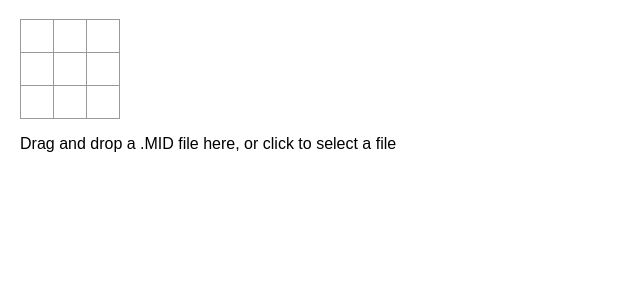
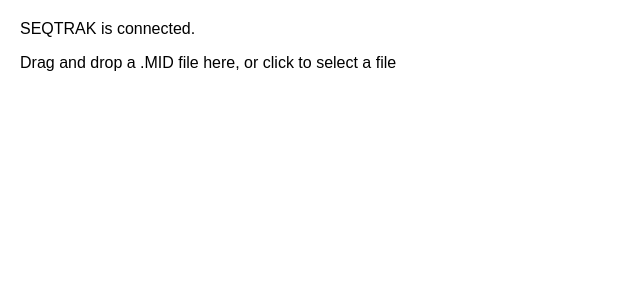
Before and after one commit to mak-ogw/react-test, a React (Create React App) app: page / in a window 1280 px wide. Shown: the top 300 px of the page, without its empty margins (0-640 px from the left). Built offline with nearby package versions, Linux system fonts and the light colour scheme.

Commit message:
add: MidiAPI

```diff
--- a/src/App.js
+++ b/src/App.js
@@ -1,58 +1,11 @@
 import { useState } from 'react';
 import { useCallback } from 'react';
 import { useDropzone } from 'react-dropzone';
+
+
+import { MidiIo } from './MidiIo.js';
+
 let midiParser  = require('midi-parser-js');
-
-function Square({value, onSquareClick}) {
-  return <button className="square" onClick={onSquareClick}>{value}</button>;
-}
-
-function Board() {
-  const [squares, setSquares] = useState(Array(9).fill(null));
-  const [isX, toggleIsX] = useState(true);
-  function isFinished( sq ) {
-    if( sq[0] != null && sq[0] === sq[1] && sq[1] === sq[2] ) return true;
-    if( sq[3] != null && sq[3] === sq[4] && sq[4] === sq[5] ) return true;
-    if( sq[6] != null && sq[6] === sq[7] && sq[7] === sq[8] ) return true;
-    if( sq[0] != null && sq[0] === sq[3] && sq[3] === sq[6] ) return true;
-    if( sq[1] != null && sq[1] === sq[4] && sq[4] === sq[7] ) return true;
-    if( sq[2] != null && sq[2] === sq[5] && sq[5] === sq[8] ) return true;
-    if( sq[0] != null && sq[0] === sq[4] && sq[4] === sq[8] ) return true;
-    if( sq[6] != null && sq[6] === sq[4] && sq[4] === sq[2] ) return true;
-    return false;
-  }
-  function handleClick(index){
-    if(squares[index] != null){return;}
-    const nextSquares = squares.slice();
-    nextSquares[index] = isX ? "X" : "O";
-    setSquares(nextSquares);
-    toggleIsX(!isX);
-    if( isFinished(nextSquares) ){
-      console.log("Finished!");
-      setSquares(Array(9).fill(null));
-    }
-  }
-  return (
-    <>
-      <div className="board-row">
-      <Square value={squares[0]} onSquareClick={()=>handleClick(0)}/>
-        <Square value={squares[1]} onSquareClick={()=>handleClick(1)}/>
-        <Square value={squares[2]} onSquareClick={()=>handleClick(2)}/>
-      </div>
-      <div className="board-row">
-        <Square value={squares[3]} onSquareClick={()=>handleClick(3)}/>
-        <Square value={squares[4]} onSquareClick={()=>handleClick(4)}/>
-        <Square value={squares[5]} onSquareClick={()=>handleClick(5)}/>
-      </div>
-      <div className="board-row">
-        <Square value={squares[6]} onSquareClick={()=>handleClick(6)}/>
-        <Square value={squares[7]} onSquareClick={()=>handleClick(7)}/>
-        <Square value={squares[8]} onSquareClick={()=>handleClick(8)}/>
-      </div>
-    </>
-  );
-}
-
 function FileDropArea(){
   const onDrop = useCallback((acceptedFiles) => {
     // console.log('acceptedFiles:', acceptedFiles);
@@ -98,10 +51,79 @@
 );
 }
 
+let receiveMidiInput = function(event)
+{
+  let receivedMessages = event.data;
+  if( receivedMessages.length <= 1 ) return;
+  console.log(receivedMessages[0]);
+};
+let midiIo = new MidiIo( receiveMidiInput );
+function SyncStatusArea(){
+  return (
+    <>
+    {
+      ( midiIo.openInputPortNumber === -1 ) ? <p>Please connect your SEQTRAK via USB cable.</p>
+      : <p>SEQTRAK is connected.</p>
+    }
+    </>
+  )
+}
+
+// function Square({value, onSquareClick}) {
+//   return <button className="square" onClick={onSquareClick}>{value}</button>;
+// }
+
+// function Board() {
+//   const [squares, setSquares] = useState(Array(9).fill(null));
+//   const [isX, toggleIsX] = useState(true);
+//   function isFinished( sq ) {
+//     if( sq[0] != null && sq[0] === sq[1] && sq[1] === sq[2] ) return true;
+//     if( sq[3] != null && sq[3] === sq[4] && sq[4] === sq[5] ) return true;
+//     if( sq[6] != null && sq[6] === sq[7] && sq[7] === sq[8] ) return true;
+//     if( sq[0] != null && sq[0] === sq[3] && sq[3] === sq[6] ) return true;
+//     if( sq[1] != null && sq[1] === sq[4] && sq[4] === sq[7] ) return true;
+//     if( sq[2] != null && sq[2] === sq[5] && sq[5] === sq[8] ) return true;
+//     if( sq[0] != null && sq[0] === sq[4] && sq[4] === sq[8] ) return true;
+//     if( sq[6] != null && sq[6] === sq[4] && sq[4] === sq[2] ) return true;
+//     return false;
+//   }
+//   function handleClick(index){
+//     if(squares[index] != null){return;}
+//     const nextSquares = squares.slice();
+//     nextSquares[index] = isX ? "X" : "O";
+//     setSquares(nextSquares);
+//     toggleIsX(!isX);
+//     if( isFinished(nextSquares) ){
+//       console.log("Finished!");
+//       setSquares(Array(9).fill(null));
+//     }
+//   }
+//   return (
+//     <>
+//       <div className="board-row">
+//       <Square value={squares[0]} onSquareClick={()=>handleClick(0)}/>
+//         <Square value={squares[1]} onSquareClick={()=>handleClick(1)}/>
+//         <Square value={squares[2]} onSquareClick={()=>handleClick(2)}/>
+//       </div>
+//       <div className="board-row">
+//         <Square value={squares[3]} onSquareClick={()=>handleClick(3)}/>
+//         <Square value={squares[4]} onSquareClick={()=>handleClick(4)}/>
+//         <Square value={squares[5]} onSquareClick={()=>handleClick(5)}/>
+//       </div>
+//       <div className="board-row">
+//         <Square value={squares[6]} onSquareClick={()=>handleClick(6)}/>
+//         <Square value={squares[7]} onSquareClick={()=>handleClick(7)}/>
+//         <Square value={squares[8]} onSquareClick={()=>handleClick(8)}/>
+//       </div>
+//     </>
+//   );
+// }
+
 export default function App() {
   return(
     <>
-      <Board />
+      {/* <Board /> */}
+      <SyncStatusArea />
       <FileDropArea />
     </>
   );
--- /dev/null
+++ b/src/MidiIo.js
@@ -0,0 +1,114 @@
+class MidiIo
+{
+	constructor( midiInFunc=null )
+	{
+		MidiIo.midi = null;
+		MidiIo.inputs = [];
+		MidiIo.outputs = [];
+		MidiIo.midiInHandler = midiInFunc;
+		MidiIo.openInputPortNumber = -1;
+		MidiIo.openOutputPortNumber = -1;
+
+		navigator.requestMIDIAccess( { sysex: false } ).then( MidiIo.initSuccess, MidiIo.initFailure );
+	}
+
+	setInputHandler( midiInFunc )
+	{
+		MidiIo.midiInHandler = midiInFunc;
+	}
+
+	static initSuccess( midiAccess ) {
+		MidiIo.midi = midiAccess;
+		midiAccess.onstatechange = (e)=>{MidiIo.onStateChange(e)};
+	}
+
+	static initFailure( msg )
+	{
+		console.log("Web MIDI API failure!");
+	}
+
+	static onStateChange( event )
+	{
+		// console.log("midi state changed.");
+		if (typeof MidiIo.midi.inputs === "function")
+		{
+			MidiIo.inputs = MidiIo.midi.inputs();
+			MidiIo.outputs = MidiIo.midi.outputs();
+		}
+		else
+		{
+			MidiIo.inputs = [];
+			MidiIo.outputs = [];
+			let inputIterator = MidiIo.midi.inputs.values();
+			for (let o = inputIterator.next(); !o.done; o = inputIterator.next()) { MidiIo.inputs.push( o.value ) }
+			let outputIterator = MidiIo.midi.outputs.values();
+			for (let o = outputIterator.next(); !o.done; o = outputIterator.next()) { MidiIo.outputs.push( o.value ) }
+		}
+		MidiIo.initInputsList();
+		MidiIo.initOutputsList();
+	}
+
+	static initInputsList()
+	{
+		for(let i=0; i<MidiIo.inputs.length; i++) {
+			if( MidiIo.inputs[i].name.indexOf('SEQTRAK') > 0 ){
+				MidiIo.openInputPortNumber = i;
+				MidiIo.inputs[i].onmidimessage = MidiIo.handleMidiInMessage;
+				return;
+			}
+		}
+		MidiIo.openInputPortNumber = -1;
+	}
+
+	static initOutputsList()
+	{
+		for(let i=0; i<MidiIo.outputs.length; i++) {
+			if( MidiIo.outputs[i].name.indexOf('SEQTRAK') > 0 ){
+				MidiIo.openOutputPortNumber = i;
+				MidiIo.outputs[i].onmidimessage = MidiIo.handleMidioutMessage;
+				return;
+			}
+		}
+		MidiIo.openOutputPortNumber = -1;
+	}
+
+	static handleMidiInMessage( event )
+	{
+		// console.log( "midi in got." );
+		if( MidiIo.midiInHandler ) MidiIo.midiInHandler( event );
+	}
+
+	static sendMidiMessage( message, timestamp=0 )
+	{
+		// console.log( "midi out send." );
+		if( MidiIo.openOutputPortNumber === -1 )
+		{
+			console.log( "midi out port error. need to select port." );
+			return;
+		}
+		MidiIo.outputs[MidiIo.openOutputPortNumber].send( message, timestamp );
+	}
+
+	static sendNoteOn( channel, noteNumber, velocity )
+	{
+		const message = [ 0x90+channel, noteNumber, velocity ];
+		// console.log(message);
+		MidiIo.sendMidiMessage(message);
+	}
+
+	static sendNoteOff( channel, noteNumber, velocity = 0 )
+	{
+		const message = [ 0x80+channel, noteNumber, velocity ];
+		// console.log(message);
+		MidiIo.sendMidiMessage(message);
+	}
+
+	sendNoteOnWithDuration( channel, noteNumber, velocity, duration )
+	{
+		MidiIo.sendNoteOn( channel, noteNumber, velocity );
+		// const timer = setTimeout( function(){MidiIo.sendNoteOff(channel,noteNumber);}, duration );
+		setTimeout( function(){MidiIo.sendNoteOff(channel,noteNumber);}, duration );
+	}
+}
+
+export { MidiIo };
```
